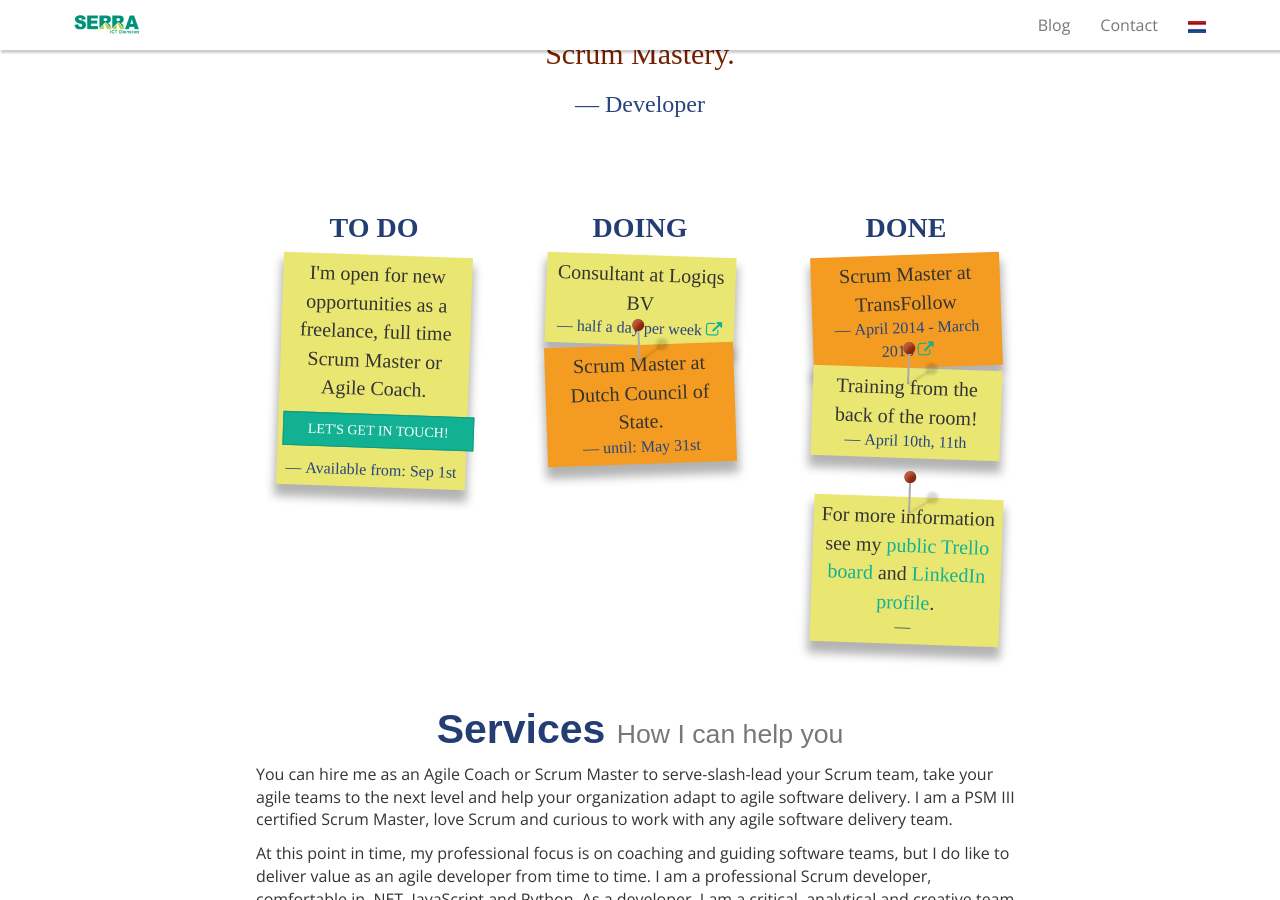
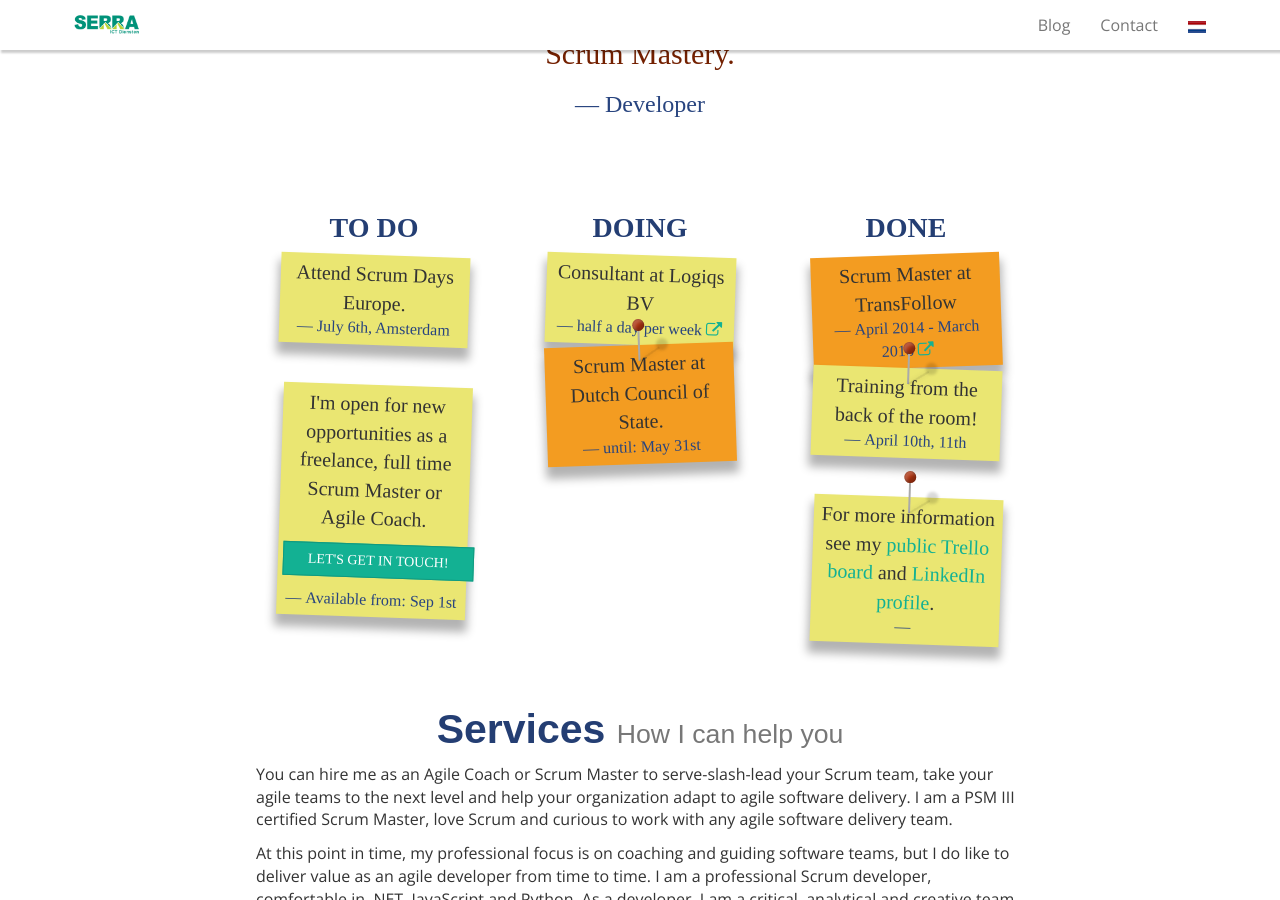
Before and after one commit to serraict/serraict.github.io, a Jekyll site: the page built from index.md, in a window 1280 px wide and 900 px high, scrolled down 746 px. Built offline with Jekyll 4.4.1, drawn with Linux system fonts in a browser that asks for light colours; nearby versions of some CDN libraries; some web fonts are replaced.

Commit message:
Add scrum days sticky

```diff
--- a/_includes/board.html
+++ b/_includes/board.html
@@ -1,6 +1,13 @@
 <div class="row about">
   <div class="col-md-4 lane">
     <h3>to do</h3>
+
+    <blockquote class="note note-yellow">
+        Attend Scrum Days Europe.
+        <p>July 6th, Amsterdam</p>
+    </blockquote>
+
+    <div class="divider"></div>
 
     <blockquote class="note note-yellow">
 
@@ -12,6 +19,7 @@
         </p>
         <p>Available from: Sep 1st</p>
     </blockquote>
+
 </div>
 <div class="col-md-4 lane">
     <h3>doing</h3>
```
Lines whose indentation alone changed are shown as unchanged.
